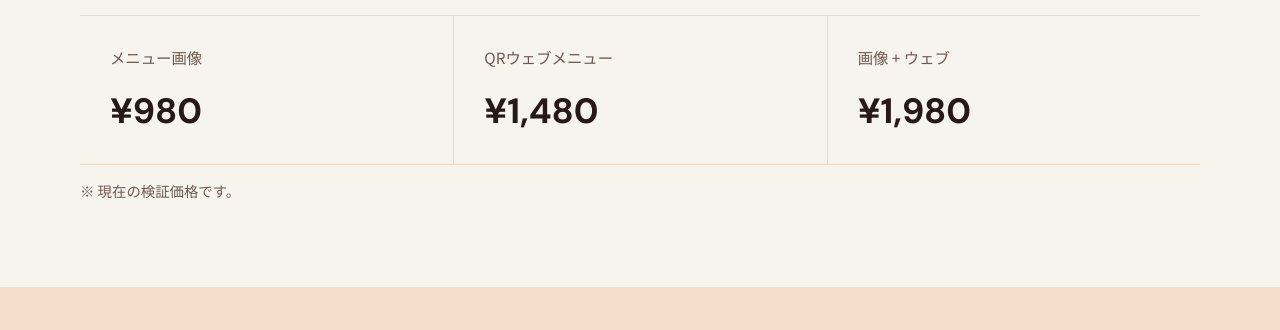
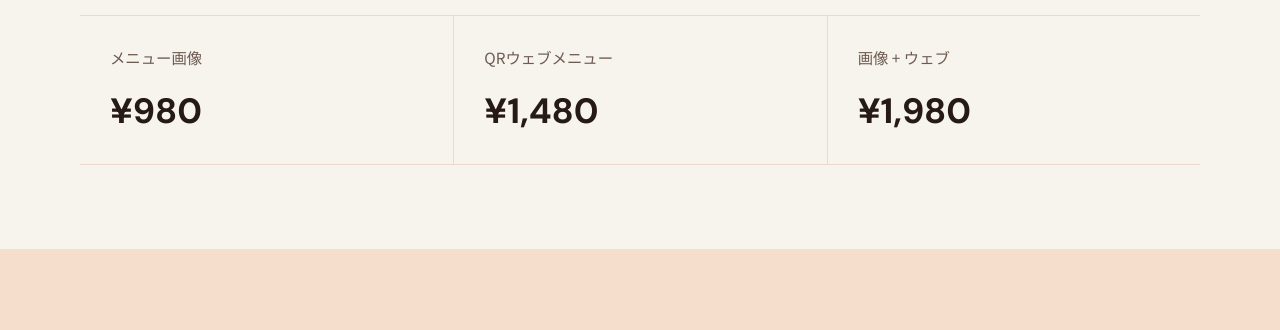
Before and after one commit to nkfly/instant-menu, a website: page website/index.html in a window 1280 px wide. Shown: the part 3402-3732 px from the top of the page. Drawn offline with Linux system fonts and the light colour scheme; files whose address does not match are found by name.

Commit message:
Remove trial pricing disclaimer

```diff
--- a/website/index.html
+++ b/website/index.html
@@ -158,7 +158,6 @@
           <article><span>QRウェブメニュー</span><strong>¥1,480</strong></article>
           <article><span>画像 + ウェブ</span><strong>¥1,980</strong></article>
         </div>
-        <p class="pricing-note">※ 現在の検証価格です。</p>
       </section>
 
       <section class="closing">
--- a/website/styles.css
+++ b/website/styles.css
@@ -455,13 +455,6 @@ a {
   font-size: 2.2rem;
 }
 
-.pricing-note {
-  margin: 14px 0 0;
-  color: var(--muted);
-  font-size: 0.9rem;
-  line-height: 1.7;
-}
-
 .closing {
   padding-block: 84px;
   color: var(--ink);
```
